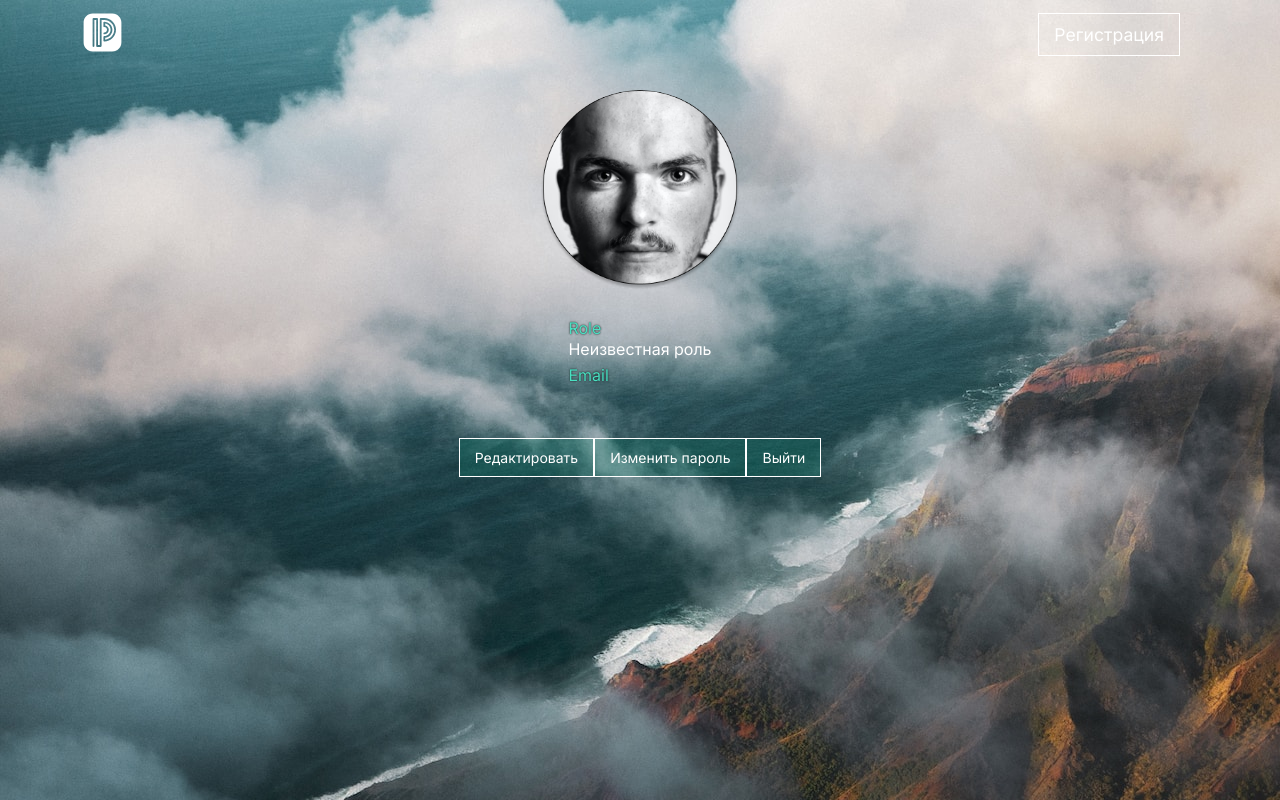
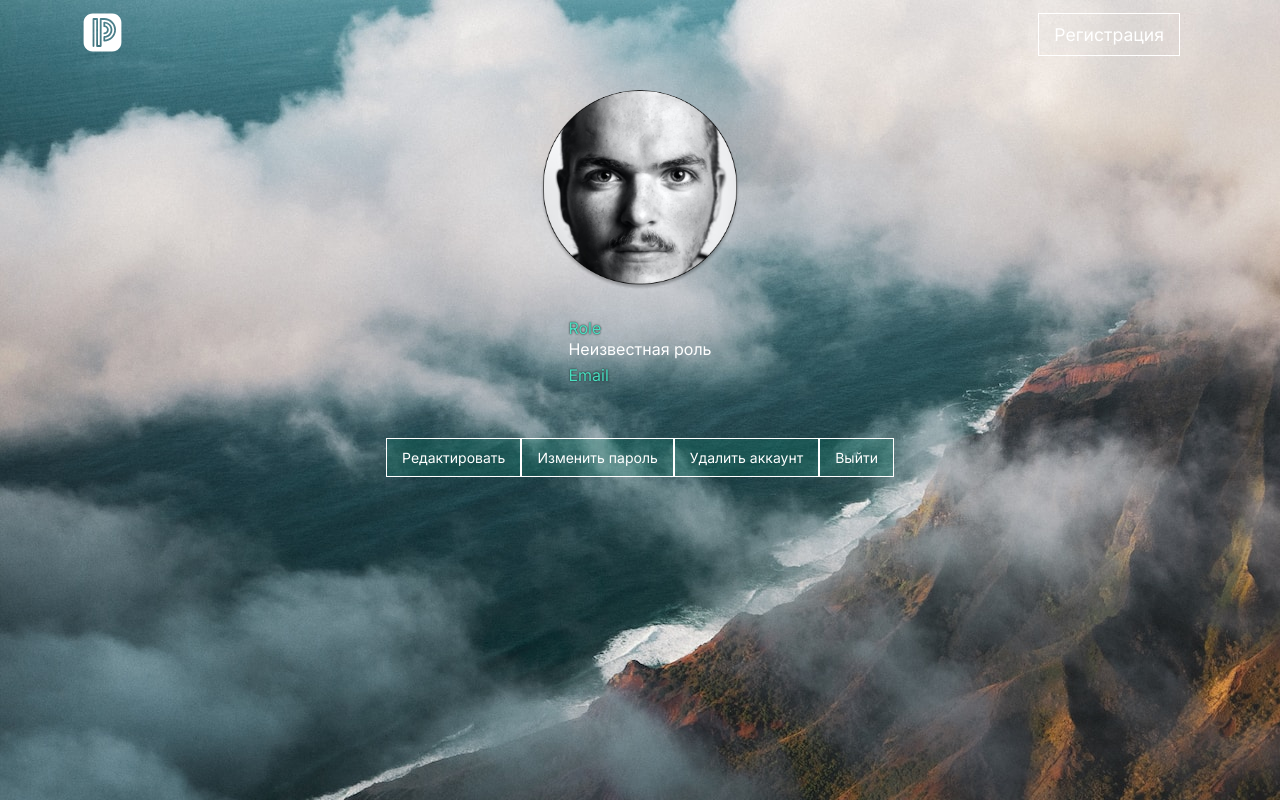
Before and after one commit to slavababrou/companies, a React (Create React App) app: page /profile in a window 1280 px wide. Built offline with nearby package versions, Linux system fonts and the light colour scheme; no server answers; sample sign-in values are in the browser's storage; a web font is replaced by a local one.

Commit message:
fix bugs

```diff
--- a/src/pages/AdminsRequests/AdminsRequests.jsx
+++ b/src/pages/AdminsRequests/AdminsRequests.jsx
@@ -139,7 +139,9 @@ const AdminsRequests = () => {
           </section>
         )}
         {userRequests.length === 0 && companyRequests.length === 0 && (
-          <h1 className={styles["admins-requests_no-requests"]}>Нет запросов</h1>
+          <h1 className={styles["admins-requests_no-requests"]}>
+            Нет запросов
+          </h1>
         )}
       </main>
     </div>
--- a/src/pages/Company/Company.jsx
+++ b/src/pages/Company/Company.jsx
@@ -138,7 +138,7 @@ const Company = () => {
                           <img src={logo} alt='logo' />
                           <div className={styles["list_item_info"]}>
                             <h5>{company?.name}</h5>
-                            <span>Рейтинг: {company?.raiting}</span>
+                            <span>Рейтинг: {company?.raiting || 0}</span>
                           </div>
                         </Link>
                       );
--- a/src/pages/Profile/Profile.jsx
+++ b/src/pages/Profile/Profile.jsx
@@ -5,6 +5,7 @@ import { useNavigate } from "react-router-dom";
 import ModalCompany from "../../components/ModalCompany/ModalCompany";
 import Header from "../../components/Header/Header";
 import styles from "./Profile.module.css";
+import { addRequest } from "../../store/requestsSlice";
 
 const Profile = () => {
   const dispatch = useDispatch();
@@ -113,6 +114,31 @@ const Profile = () => {
       alert("Пароль успешно изменен!");
     } catch (error) {
       alert(error);
+    }
+  };
+
+  const handleSendDeleteRequest = async (e) => {
+    e.preventDefault();
+    const confirmed = window.confirm("Вы уверены, что хотите удалить аккаунт?");
+
+    if (confirmed) {
+      try {
+        const result = await dispatch(
+          addRequest({
+            type: "user",
+            userId: user.id,
+          })
+        );
+
+        if (addRequest.fulfilled.match(result)) {
+          // Успешно создан запрос
+          alert("Запрос на удаление аккаунта успешно создан!");
+        } else {
+          alert("Не удалось создать запрос. Пожалуйста, попробуйте еще раз.");
+        }
+      } catch (error) {
+        alert("Произошла ошибка. Пожалуйста, попробуйте еще раз.");
+      }
     }
   };
 
@@ -252,6 +278,9 @@ const Profile = () => {
               Добавить компанию
             </button>
           )}
+          <button className={styles.btn} onClick={handleSendDeleteRequest}>
+            Удалить аккаунт
+          </button>
           <button className={styles.btn} onClick={handleLogout}>
             Выйти
           </button>
```
